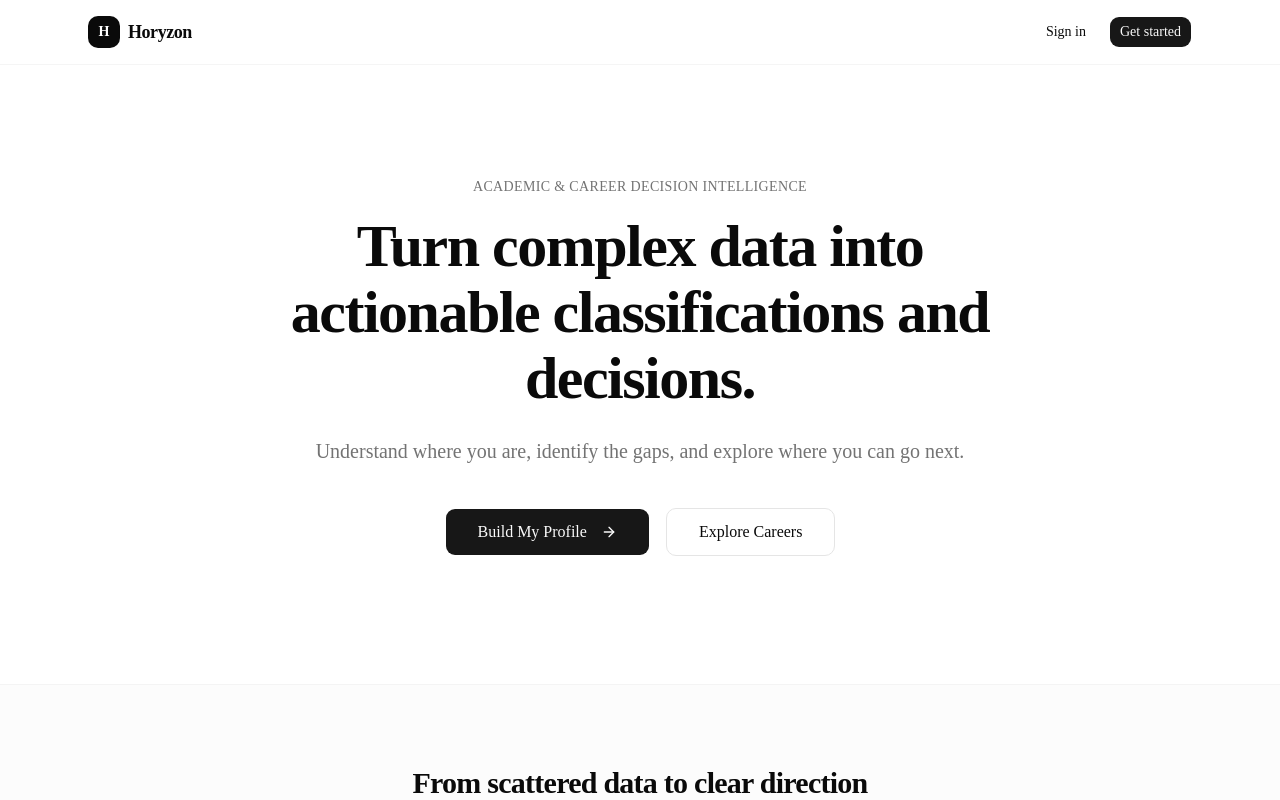
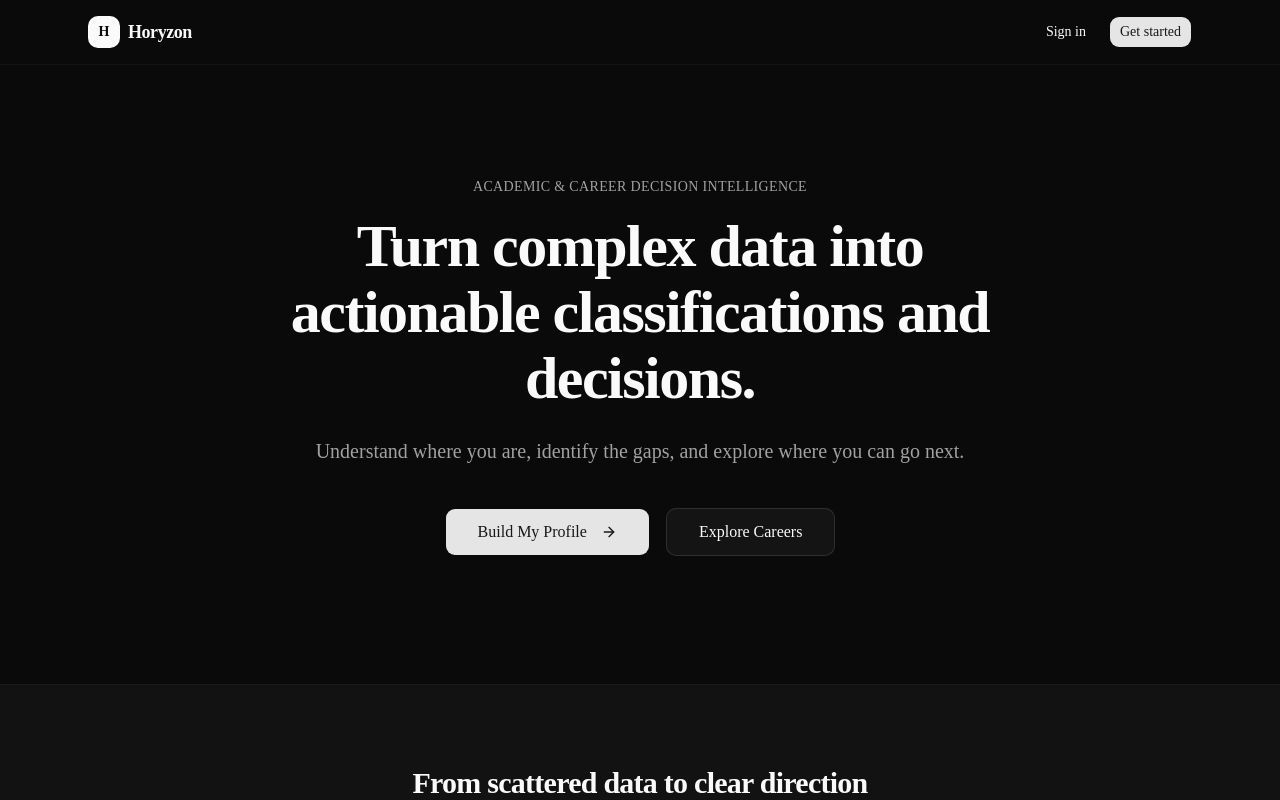
Before and after one commit to ShadyyJoestar/horyzonn, a Next.js app: page / in a window 1280 px wide. Shown: the top 800 px of the page. Built offline with nearby package versions, Linux system fonts and the light colour scheme.

Commit message:
add dark theme

```diff
--- a/package.json
+++ b/package.json
@@ -17,6 +17,7 @@
     "cn": "^0.3.0",
     "lucide-react": "^1.46.0",
     "next": "16.3.5",
+    "next-themes": "^0.4.6",
     "react": "19.2.8",
     "react-dom": "19.2.8",
     "recharts": "^3.10.1",
--- a/src/app/layout.tsx
+++ b/src/app/layout.tsx
@@ -1,5 +1,6 @@
 import type { Metadata } from "next";
 import { Geist, Geist_Mono } from "next/font/google";
+import { ThemeProvider } from "@/components/theme-provider";
 import "./globals.css";
 
 const geistSans = Geist({
@@ -27,8 +28,18 @@
     <html
       lang="en"
       className={`${geistSans.variable} ${geistMono.variable} h-full antialiased`}
+      suppressHydrationWarning
     >
-      <body className="min-h-full flex flex-col font-sans">{children}</body>
+      <body className="min-h-full flex flex-col font-sans">
+        <ThemeProvider
+          attribute="class"
+          defaultTheme="dark"
+          enableSystem
+          disableTransitionOnChange
+        >
+          {children}
+        </ThemeProvider>
+      </body>
     </html>
   );
 }
--- /dev/null
+++ b/src/components/theme-provider.tsx
@@ -0,0 +1,11 @@
+"use client";
+
+import * as React from "react";
+import { ThemeProvider as NextThemesProvider } from "next-themes";
+
+export function ThemeProvider({
+  children,
+  ...props
+}: React.ComponentProps<typeof NextThemesProvider>) {
+  return <NextThemesProvider {...props}>{children}</NextThemesProvider>;
+}
--- /dev/null
+++ b/src/components/theme-toggle.tsx
@@ -0,0 +1,39 @@
+"use client";
+
+import { Moon, Sun } from "lucide-react";
+import { useTheme } from "next-themes";
+import { useEffect, useState } from "react";
+import { Button } from "@/components/ui/button";
+
+export function ThemeToggle() {
+  const { theme, setTheme } = useTheme();
+  const [mounted, setMounted] = useState(false);
+
+  useEffect(() => {
+    setMounted(true);
+  }, []);
+
+  if (!mounted) {
+    return (
+      <Button variant="ghost" size="icon" className="h-9 w-9">
+        <Sun className="h-4 w-4" />
+      </Button>
+    );
+  }
+
+  return (
+    <Button
+      variant="ghost"
+      size="icon"
+      className="h-9 w-9"
+      onClick={() => setTheme(theme === "dark" ? "light" : "dark")}
+    >
+      {theme === "dark" ? (
+        <Sun className="h-4 w-4" />
+      ) : (
+        <Moon className="h-4 w-4" />
+      )}
+      <span className="sr-only">Toggle theme</span>
+    </Button>
+  );
+}
```
Also changed, not shown: 1 other file (tests, documents, lock files or other folders).
